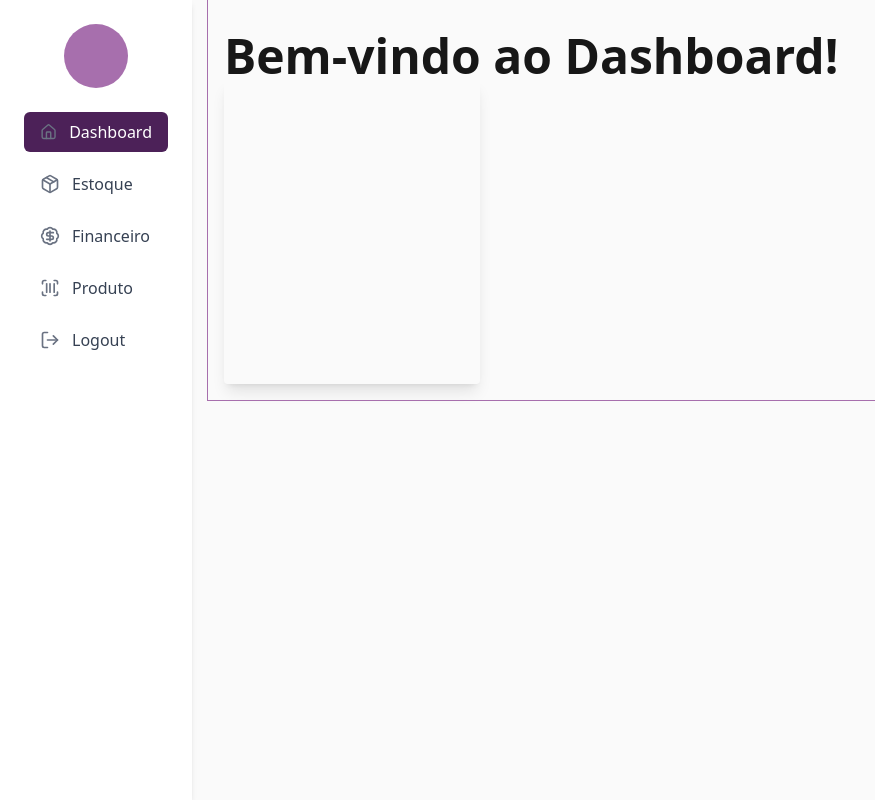
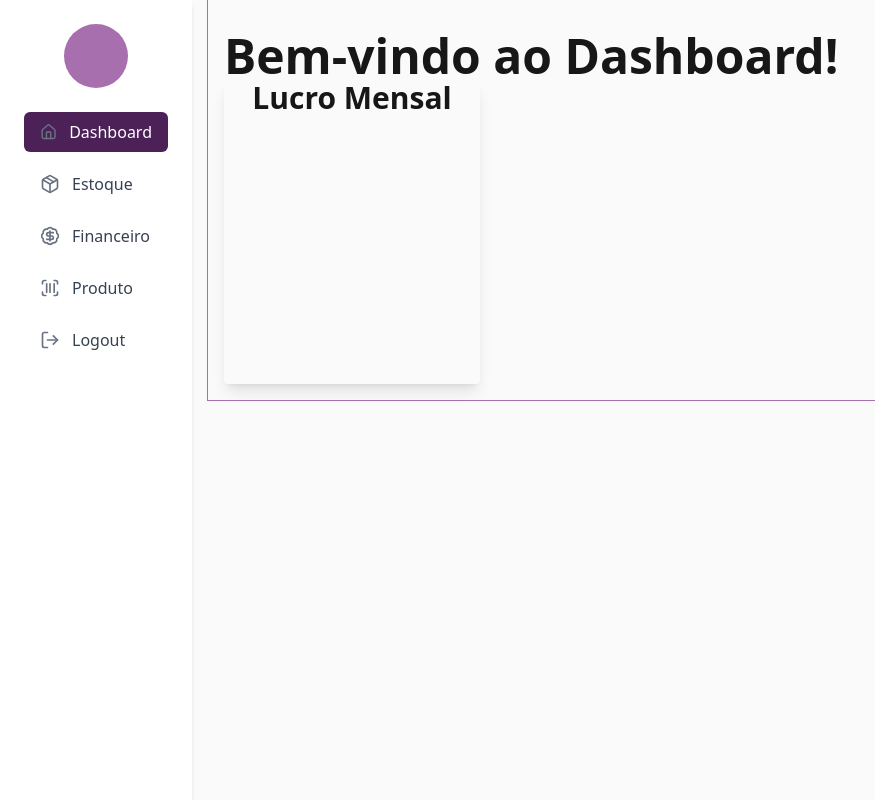
Before and after one commit to GabrielNBS/dashboard, a Next.js app: page /dashboard in a window 1280 px wide. Shown: the whole page, without its empty margins (0-875 px from the left). Built offline with nearby package versions, Linux system fonts and the light colour scheme.

Commit message:
style: Replaces CardBase with CardFinance in dashboard
Updates the dashboard to display financial information by replacing CardBase with CardFinance.

```diff
--- a/src/app/dashboard/page.tsx
+++ b/src/app/dashboard/page.tsx
@@ -1,11 +1,12 @@
 import CardBase from '@/components/atoms/CardBase';
 import { Title } from '@/components/atoms/Text';
+import CardFinance from '@/components/molecules/CardFinance';
 
 export default function DashboardPage() {
   return (
     <>
       <Title>Bem-vindo ao Dashboard!</Title>
-      <CardBase />
+      <CardFinance />
     </>
   );
 }
--- a/src/components/atoms/CardBase/index.tsx
+++ b/src/components/atoms/CardBase/index.tsx
@@ -1,7 +1,11 @@
-import React from 'react';
+import React, { ReactNode } from 'react';
 
-function CardBase() {
-  return <div className="h-76 w-64 rounded-sm shadow-lg"></div>;
+interface CardProps {
+  children: ReactNode;
+}
+
+function CardBase({ children }: CardProps) {
+  return <div className="flex h-76 w-64 flex-col rounded-sm text-center shadow-lg">{children}</div>;
 }
 
 export default CardBase;
--- /dev/null
+++ b/src/components/molecules/CardFinance/index.tsx
@@ -0,0 +1,11 @@
+import CardBase from '@/components/atoms/CardBase';
+import { Subtitle } from '@/components/atoms/Text';
+import React from 'react';
+
+export default function CardFinance() {
+  return (
+    <CardBase>
+      <Subtitle>Lucro Mensal</Subtitle>
+    </CardBase>
+  );
+}
```
